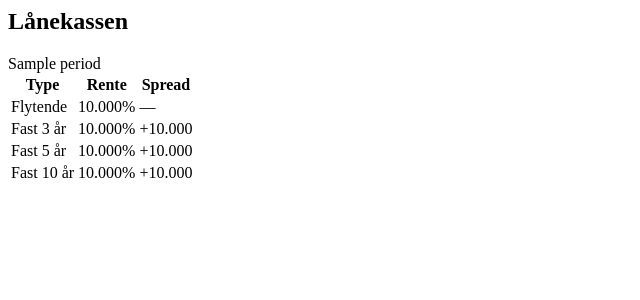
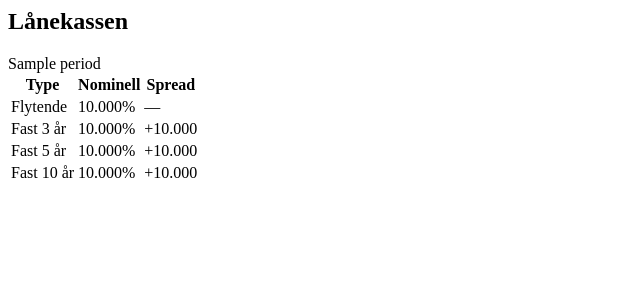
Before and after one commit to JorgenStensrudForte/studielan, a FastAPI app: template app/templates/partials/lanekassen.html in a window 1280 px wide. Shown: the top 300 px of the page, without its empty margins (0-640 px from the left). Run offline with FastAPI, Linux system fonts and the light colour scheme; the template is opened without the code that fills it: most values are stand-ins (such as "Sample title", 1, 10 or a date in 2020).

Commit message:
Spesifiser at Lånekassen-renter er nominelle (#2)

```diff
--- a/app/templates/partials/lanekassen.html
+++ b/app/templates/partials/lanekassen.html
@@ -10,7 +10,7 @@
         <thead>
             <tr class="text-gray-500 text-xs">
                 <th class="text-left pb-2">Type</th>
-                <th class="text-right pb-2">Rente</th>
+                <th class="text-right pb-2">Nominell</th>
                 <th class="text-right pb-2">Spread</th>
             </tr>
         </thead>
```
